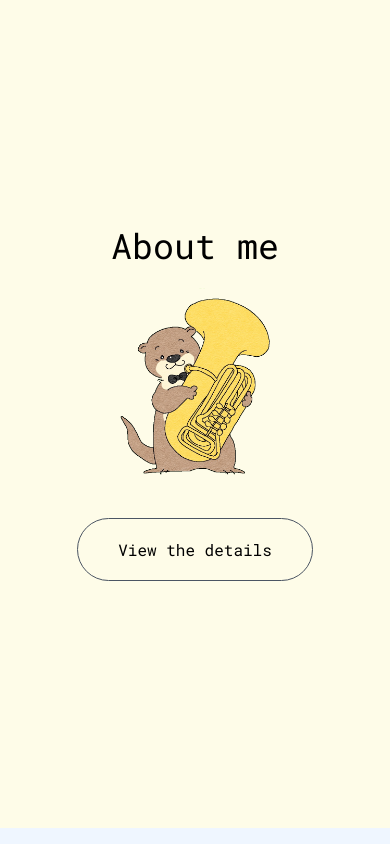
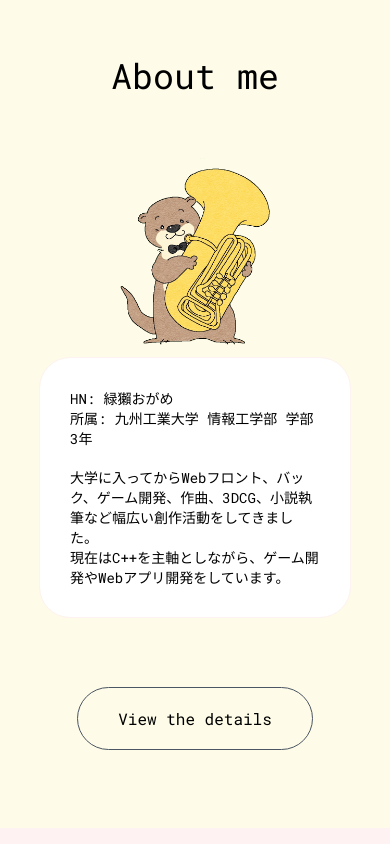
Before and after one commit to Ogame3334/mypage, a Next.js app: page / in a window 390 px wide. Shown: the part 860-1704 px from the top of the page. Built offline with nearby package versions, Linux system fonts and the light colour scheme.

Commit message:
[add] 自己紹介文の追加

```diff
--- a/src/app/page.module.css
+++ b/src/app/page.module.css
@@ -15,12 +15,27 @@
   text-align: center;
   padding: 20px;
 }
+
+.aboutmeContainer {
+  display: flex;
+  flex-direction: row;
+  justify-content: center;
+  align-items: center;
+  margin: 20px;
+  padding: 20px;
+}
+.aboutmeCard {
+  padding: 30px;
+  background-color: white;
+  outline: solid 1px;
+  border-radius: 30px;
+}
+
 @media (max-width: 768px) {
   .header {
     position: fixed;
     width: 100vw;
     height: 8vh;
-    background-color: #aaa;
   }
   .panelHeading {
     font-size: 30px;
@@ -32,11 +47,15 @@
     position: fixed;
     width: 100vw;
     height: 8vh;
-    background-color: #a00;
   }
   .panelHeading {
     font-size: 35px;
     text-align: center;
   }
-
+  .aboutmeContainer {
+    flex-direction: column;
+  }
+.aboutmeCard {
+  font-size: 14px;
 }
+}
--- a/src/app/page.tsx
+++ b/src/app/page.tsx
@@ -23,12 +23,24 @@ export default function Home() {
         <div className={styles.panelHeading}>
           About me
         </div>
+        <div className={styles.aboutmeContainer}>
           <Image
             alt="icon"
             src="/ogame_trans.png"
             width={200}
             height={200}
           />
+          <div
+            className={styles.aboutmeCard}
+            style={{outlineColor: "var(--ogm-red)"}}
+          >
+            HN: 緑獺おがめ<br/>
+            所属: 九州工業大学 情報工学部 学部3年<br/>
+            <br/>
+            大学に入ってからWebフロント、バック、ゲーム開発、作曲、3DCG、小説執筆など幅広い創作活動をしてきました。<br/>
+            現在はC++を主軸としながら、ゲーム開発やWebアプリ開発をしています。
+          </div>
+        </div>
         <div>
 
         </div>
@@ -37,7 +49,7 @@ export default function Home() {
           onClick={()=>{router.push("aboutme")}}
         />
       </div>
-      <div id="works" className={styles.panel} style={{ backgroundColor: "var(--ogm-blue)" }}>
+      <div id="works" className={styles.panel} style={{ backgroundColor: "var(--ogm-red)" }}>
         <div className={styles.panelHeading}>
           Works
         </div>
@@ -49,7 +61,7 @@ export default function Home() {
           onClick={()=>{router.push("works")}}
         />
       </div>
-      <div id="blog" className={styles.panel} style={{ backgroundColor: "var(--ogm-red)" }}>
+      <div id="blog" className={styles.panel} style={{ backgroundColor: "var(--ogm-blue)" }}>
         <div className={styles.panelHeading}>
           Blog
         </div>
```
Lines whose indentation alone changed are shown as unchanged.
